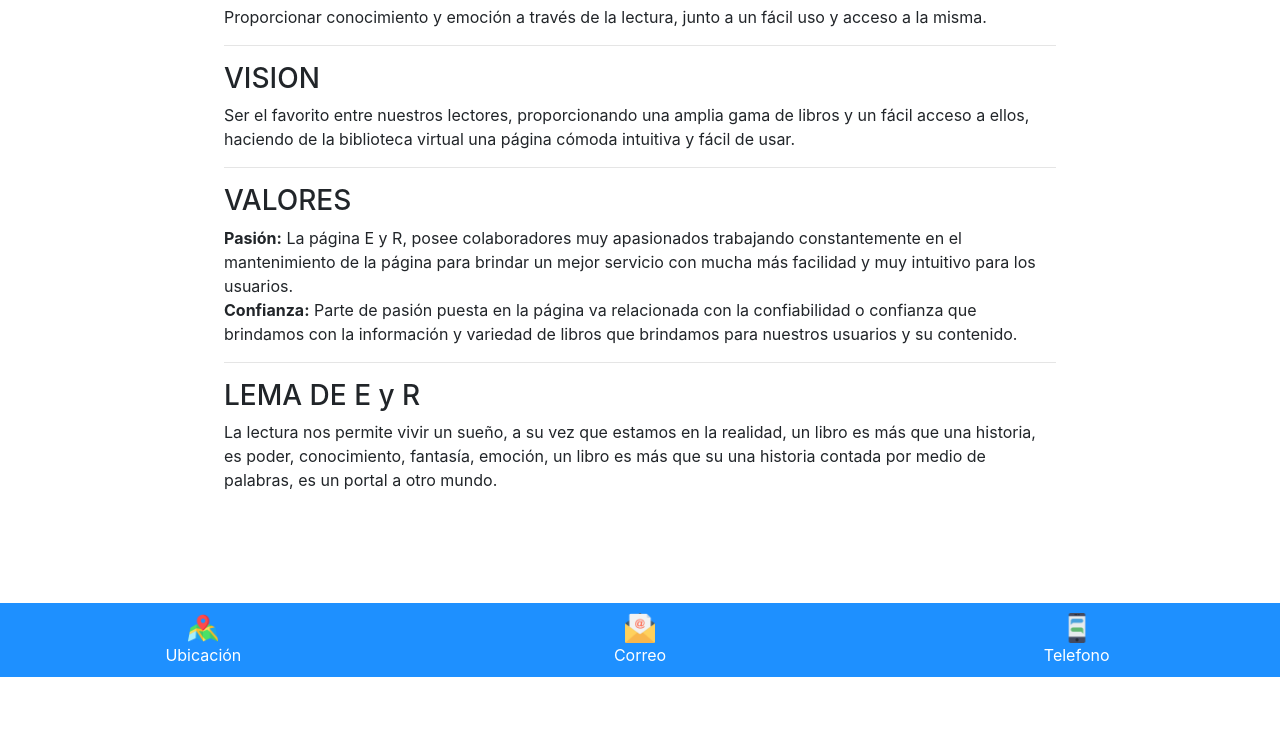
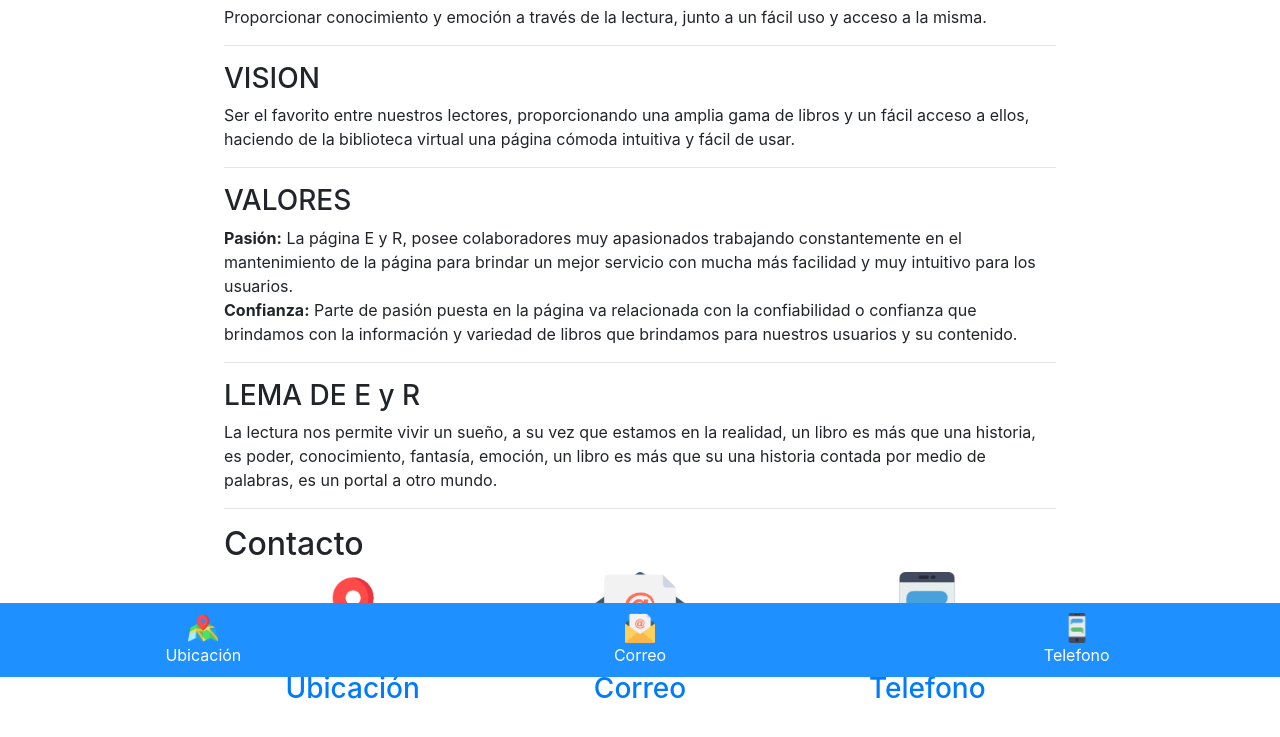
Before and after one commit to Cuadra1107/proyecto1, a plain HTML site: page acerca.html in a window 1280 px wide. Shown: the part 123-860 px from the top of the page. Before the commit the page ends 800 px from the top, so only its background shows below. Drawn offline with Linux system fonts and the light colour scheme.

Commit message:
Detalle Contacto
Detalle de contacto en acerca de

```diff
--- a/acerca.html
+++ b/acerca.html
@@ -52,10 +52,39 @@
         <div>
             <h3> LEMA DE E y R</h3>
             <p>La lectura nos permite vivir un sueño, a su vez que estamos en la realidad, un libro es más que una historia, es poder, conocimiento, fantasía, emoción, un libro es más que su una historia contada por medio de palabras, es un portal a otro mundo.</p>
-
         </div>
 
+        <hr>
+        <h2>Contacto</h2>
+        <div class="row" style="padding-bottom:125px">
+                <div class="col">
+                    <center>
+                        <a href="http://" target="_blank" rel="noopener noreferrer">
+                            <img src="src/images/ubicacion.png" alt="" width="100px">
+                            <h3>Ubicación</h3>
+                        </a>
+                    </center>
+                </div>
+                <div class="col">
+                    <center>
+                    <a href="">
+                        <img src="src/images/correo.png" alt="" width="100px">
+                        <h3>Correo</h3>
+                    </a>
+                    </center>
+                </div>
+                <div class="col">
+                    <center>
+                        <a href="">
+                            <img src="src/images/telefono.png" alt="" width="100px">
+                            <h3>Telefono</h3>
+                        </a>
+                    </center>
+                </div>
+        </div>
     </div>
+
+
     <footer id="footer"> </footer>
 
 </body>
```
